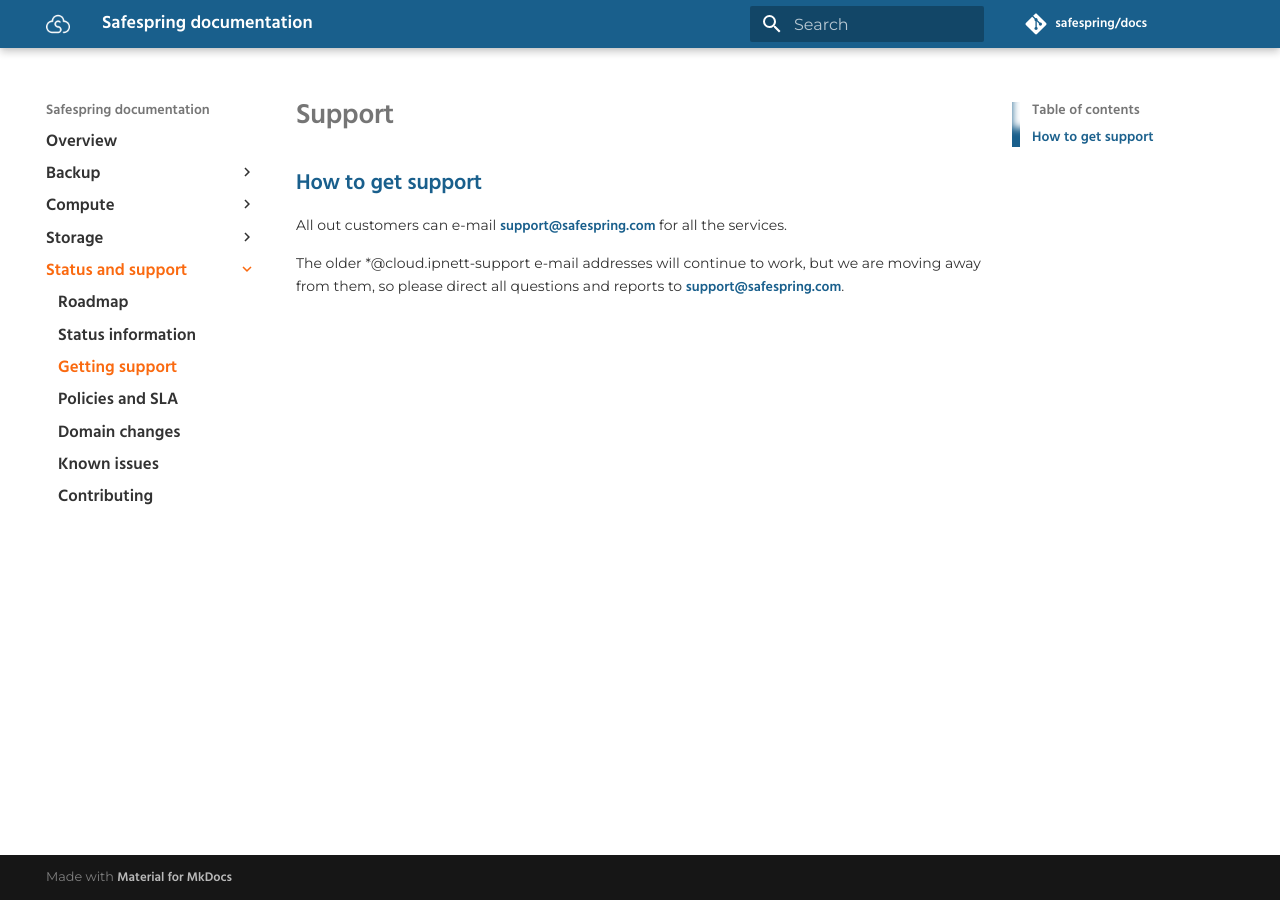
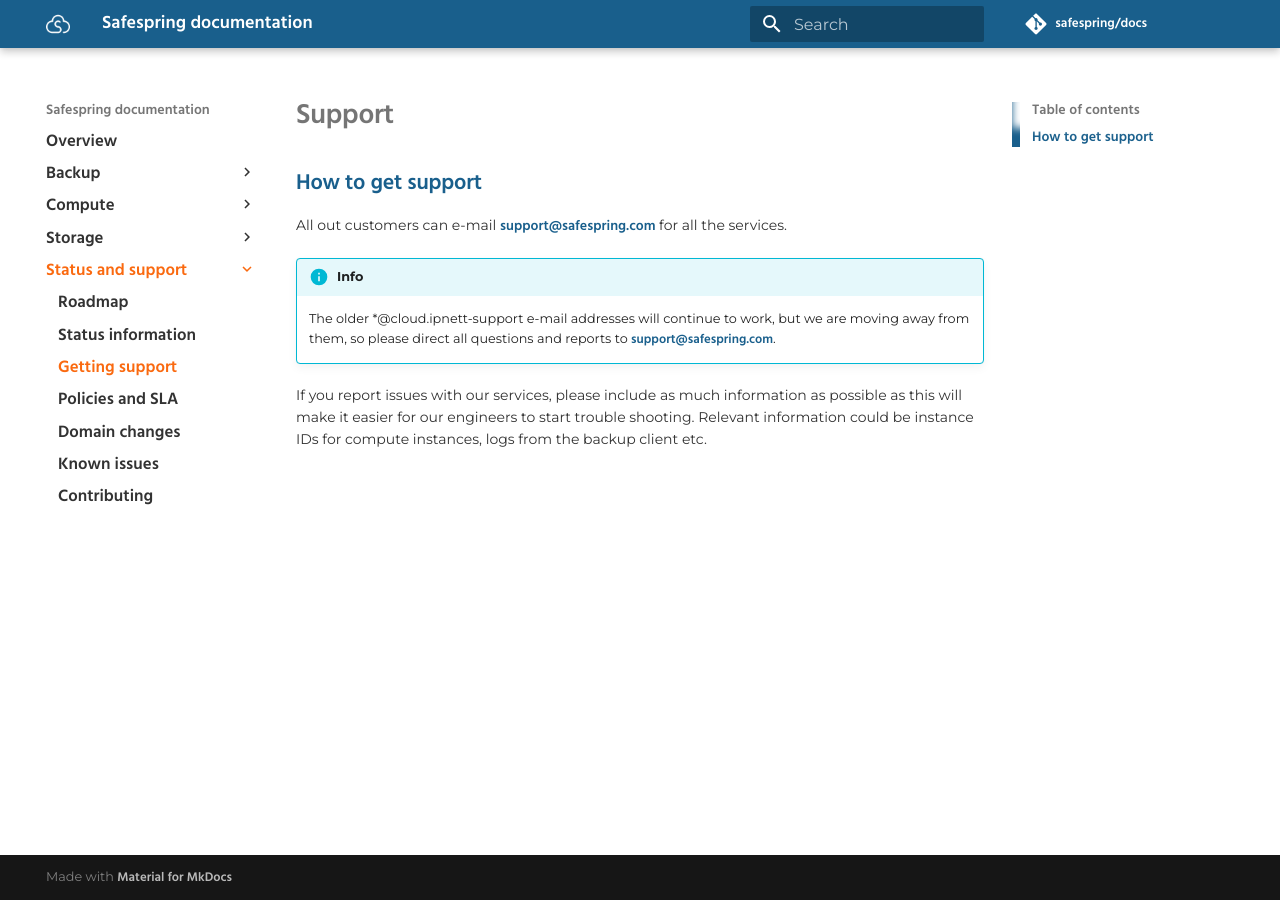
Before and after one commit to safespring/docs, an MkDocs documentation site: the page built from content/service/support.md, in a window 1280 px wide. Built offline with MkDocs 1.6.1 and Material for MkDocs 9.7.7, drawn with Linux system fonts in a browser that asks for light colours; comment, search, counter and statistics services are not loaded; old or Windows-style settings are respelled for this version of MkDocs.

Commit message:
updated support page

```diff
--- a/content/service/support.md
+++ b/content/service/support.md
@@ -4,6 +4,12 @@
 
 All out customers can e-mail support@safespring.com for all the services.
 
-The older *@cloud.ipnett-support e-mail addresses will continue to work,
-but we are moving away from them, so please direct all questions and
-reports to support@safespring.com.
+!!! info
+    The older *@cloud.ipnett-support e-mail addresses will continue to work,
+    but we are moving away from them, so please direct all questions and
+    reports to support@safespring.com.
+
+If you report issues with our services, please include as much information as
+possible as this will make it easier for our engineers to start trouble
+shooting. Relevant information could be instance IDs for compute instances, logs
+from the backup client etc.
```
